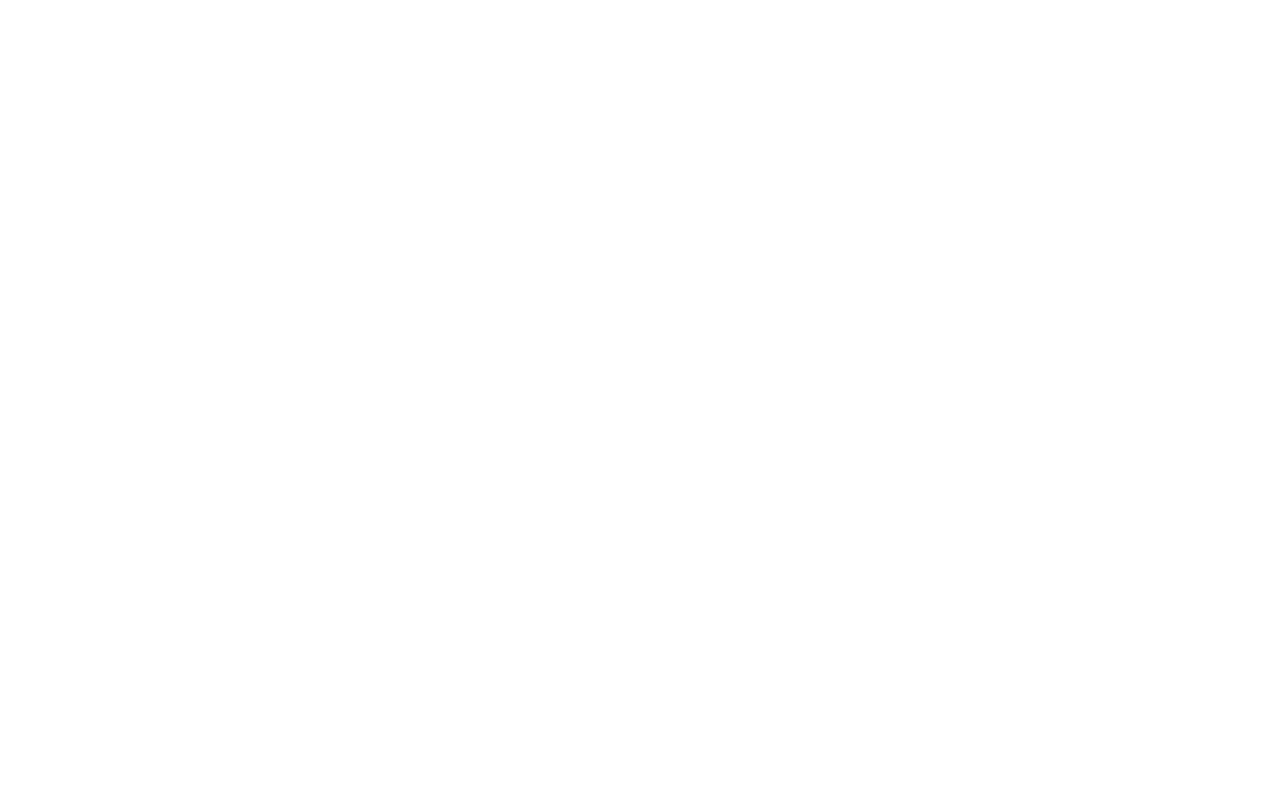
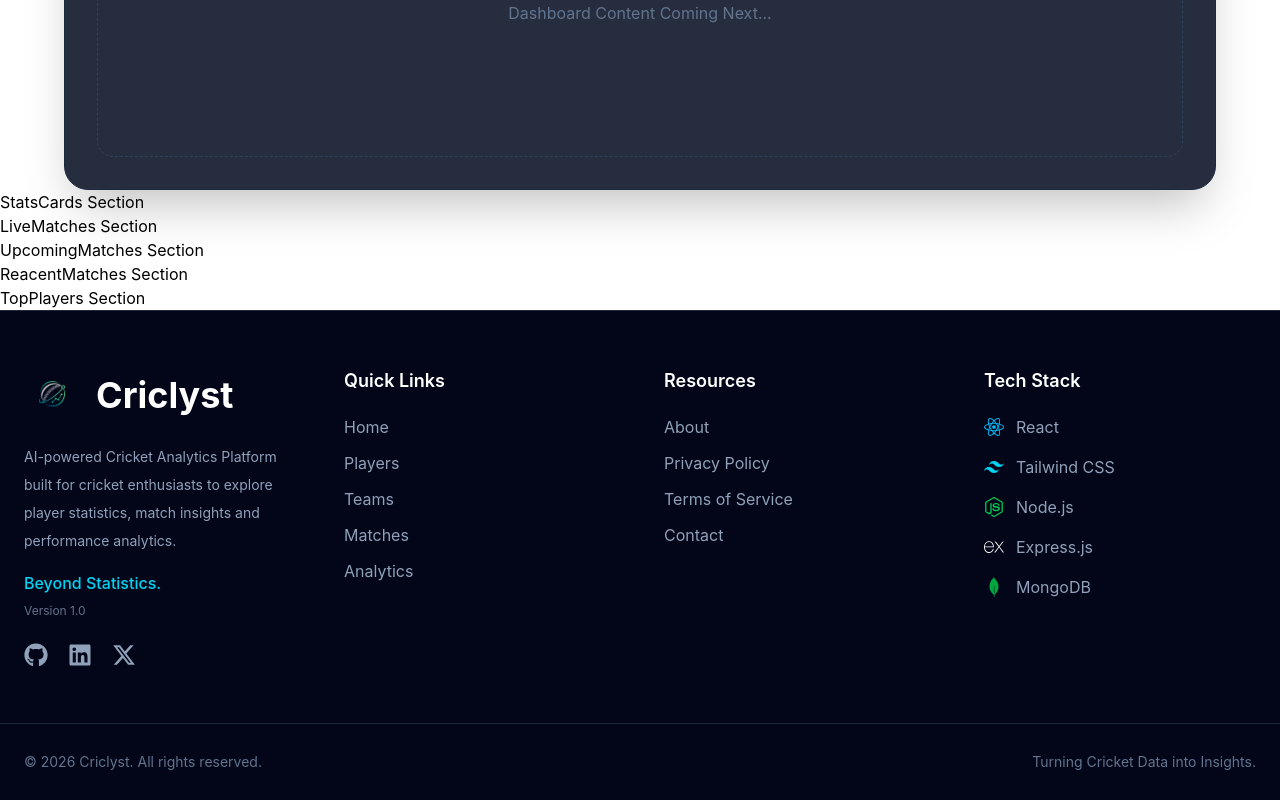
Before and after one commit to royalknight71/criclyst, a React (Vite) app: page / in a window 1280 px wide. Shown: the part 964-1764 px from the top of the page. Before the commit the page ends 952 px from the top, so only its background shows below. Built offline with nearby package versions, Linux system fonts and the light colour scheme.

Commit message:
feat: add responsive footer with navigation and social links

```diff
--- a/src/components/dashboard/HeroDashboard.jsx
+++ b/src/components/dashboard/HeroDashboard.jsx
@@ -1,9 +1,33 @@
 
 
-function HeroDashboard(){
-    return (
-        <h1>Hero Dashboard</h1>
-    )
+function HeroDashboard() {
+  return (
+    <section className="-mt-20 relative z-20 px-6">
+      <div className="mx-auto max-w-6xl rounded-3xl border border-slate-800 bg-slate-900/90 p-8 shadow-2xl backdrop-blur-md">
+
+        <header className="mb-8 flex items-center justify-between">
+          <div>
+            <p className="text-sm font-medium text-cyan-400">
+              Live Analytics
+            </p>
+
+            <h2 className="mt-2 text-3xl font-bold text-white">
+              Cricket Performance Dashboard
+            </h2>
+          </div>
+
+          <span className="rounded-full bg-green-500/15 px-4 py-2 text-sm font-medium text-green-400">
+            ● Live
+          </span>
+        </header>
+
+        <main className="h-72 rounded-2xl border border-dashed border-slate-700 flex items-center justify-center text-slate-500">
+          Dashboard Content Coming Next...
+        </main>
+
+      </div>
+    </section>
+  );
 }
 
-export default HeroDashboard
+export default HeroDashboard;
--- a/src/components/layout/Footer.jsx
+++ b/src/components/layout/Footer.jsx
@@ -1,7 +1,224 @@
+import { NavLink } from "react-router-dom";
+import logo from "../../assets/Criclyst_LOGO.png";
 
+import {
+  FaGithub,
+  FaLinkedin,
+  FaXTwitter
+} from "react-icons/fa6";
+
+import {
+  SiReact,
+  SiTailwindcss,
+  SiNodedotjs,
+  SiExpress,
+  SiMongodb,
+} from "react-icons/si";
 
 function Footer() {
-  return <footer>Footer</footer>;
+  return (
+    <footer className="border-t border-slate-800 bg-slate-950">
+      {/* Main Footer */}
+      <div className="mx-auto grid max-w-7xl grid-cols-1 gap-12 px-6 py-14 md:grid-cols-2 lg:grid-cols-4">
+
+        {/* Brand */}
+        <div>
+          <div className="flex items-center gap-4">
+            <img
+              src={logo}
+              alt="Criclyst Logo"
+              className="h-14 w-14 object-contain"
+            />
+
+            <h2 className="text-4xl font-bold text-white">
+              Criclyst
+            </h2>
+          </div>
+
+          <p className="mt-5 max-w-sm text-sm leading-7 text-slate-400">
+            AI-powered Cricket Analytics Platform built for
+            cricket enthusiasts to explore player statistics,
+            match insights and performance analytics.
+          </p>
+
+          <p className="mt-4 font-medium text-cyan-400">
+            Beyond Statistics.
+          </p>
+          <p className="mt-2 text-xs text-slate-500">Version 1.0</p>
+
+          <div className="mt-6 flex items-center gap-5 text-2xl text-slate-400">
+
+            <a
+              href="https://github.com/royalknight71/criclyst"
+              target="_blank"
+              rel="noreferrer"
+              className="transition duration-300 hover:scale-110 hover:text-cyan-400"
+            >
+              <FaGithub />
+            </a>
+
+            <a
+              href="https://www.linkedin.com/in/krish-gupta-1441b2311/"
+              target="_blank"
+              rel="noreferrer"
+              className="transition duration-300 hover:scale-110 hover:text-cyan-400"
+            >
+              <FaLinkedin />
+            </a>
+
+            <a
+              href="https://x.com/"
+              target="_blank"
+              rel="noreferrer"
+              className="transition duration-300 hover:scale-110 hover:text-cyan-400"
+            >
+              <FaXTwitter />
+            </a>
+
+          </div>
+        </div>
+
+        {/* Quick Links */}
+
+        <div>
+          <h3 className="mb-5 text-lg font-semibold text-white">
+            Quick Links
+          </h3>
+
+          <ul className="space-y-3">
+
+            <li>
+              <NavLink
+                to="/"
+                className="text-slate-400 transition duration-300 hover:translate-x-1 hover:text-cyan-400"
+              >
+                Home
+              </NavLink>
+            </li>
+
+            <li>
+              <NavLink
+                to="/players"
+                className="text-slate-400 transition duration-300 hover:translate-x-1 hover:text-cyan-400"
+              >
+                Players
+              </NavLink>
+            </li>
+
+            <li>
+              <NavLink
+                to="/teams"
+                className="text-slate-400 transition duration-300 hover:translate-x-1 hover:text-cyan-400"
+              >
+                Teams
+              </NavLink>
+            </li>
+
+            <li>
+              <NavLink
+                to="/matches"
+                className="text-slate-400 transition duration-300 hover:translate-x-1 hover:text-cyan-400"
+              >
+                Matches
+              </NavLink>
+            </li>
+
+            <li>
+              <NavLink
+                to="/analytics"
+                className="text-slate-400 transition duration-300 hover:translate-x-1 hover:text-cyan-400"
+              >
+                Analytics
+              </NavLink>
+            </li>
+
+          </ul>
+        </div>
+
+        {/* Resources */}
+
+        <div>
+          <h3 className="mb-5 text-lg font-semibold text-white">
+            Resources
+          </h3>
+
+          <ul className="space-y-3 text-slate-400">
+
+            <li className="transition duration-300 hover:translate-x-1 hover:text-cyan-400 cursor-pointer">
+              About
+            </li>
+
+            <li className="transition duration-300 hover:translate-x-1 hover:text-cyan-400 cursor-pointer">
+              Privacy Policy
+            </li>
+
+            <li className="transition duration-300 hover:translate-x-1 hover:text-cyan-400 cursor-pointer">
+              Terms of Service
+            </li>
+
+            <li className="transition duration-300 hover:translate-x-1 hover:text-cyan-400 cursor-pointer">
+              Contact
+            </li>
+
+          </ul>
+        </div>
+
+        {/* Tech Stack */}
+
+        <div>
+          <h3 className="mb-5 text-lg font-semibold text-white">
+            Tech Stack
+          </h3>
+
+<ul className="space-y-4">
+
+  <li className="flex items-center gap-3 text-slate-400 transition duration-300 hover:text-cyan-400">
+    <SiReact className="text-sky-400 text-xl" />
+    <span>React</span>
+  </li>
+
+  <li className="flex items-center gap-3 text-slate-400 transition duration-300 hover:text-cyan-400">
+    <SiTailwindcss className="text-cyan-400 text-xl" />
+    <span>Tailwind CSS</span>
+  </li>
+
+  <li className="flex items-center gap-3 text-slate-400 transition duration-300 hover:text-cyan-400">
+    <SiNodedotjs className="text-green-500 text-xl" />
+    <span>Node.js</span>
+  </li>
+
+  <li className="flex items-center gap-3 text-slate-400 transition duration-300 hover:text-cyan-400">
+    <SiExpress className="text-white text-xl" />
+    <span>Express.js</span>
+  </li>
+
+  <li className="flex items-center gap-3 text-slate-400 transition duration-300 hover:text-cyan-400">
+    <SiMongodb className="text-green-600 text-xl" />
+    <span>MongoDB</span>
+  </li>
+
+</ul>
+        </div>
+
+      </div>
+
+      {/* Bottom Footer */}
+
+      <div className="border-t border-slate-800 ">
+        <div className="mx-auto flex max-w-7xl flex-col items-center justify-between gap-4 px-6 py-6 text-sm text-slate-500 md:flex-row py-7">
+
+          <p>
+            © 2026 Criclyst. All rights reserved.
+          </p>
+
+          <p>
+            Turning Cricket Data into Insights.
+          </p>
+
+        </div>
+      </div>
+    </footer>
+  );
 }
 
 export default Footer;
```
